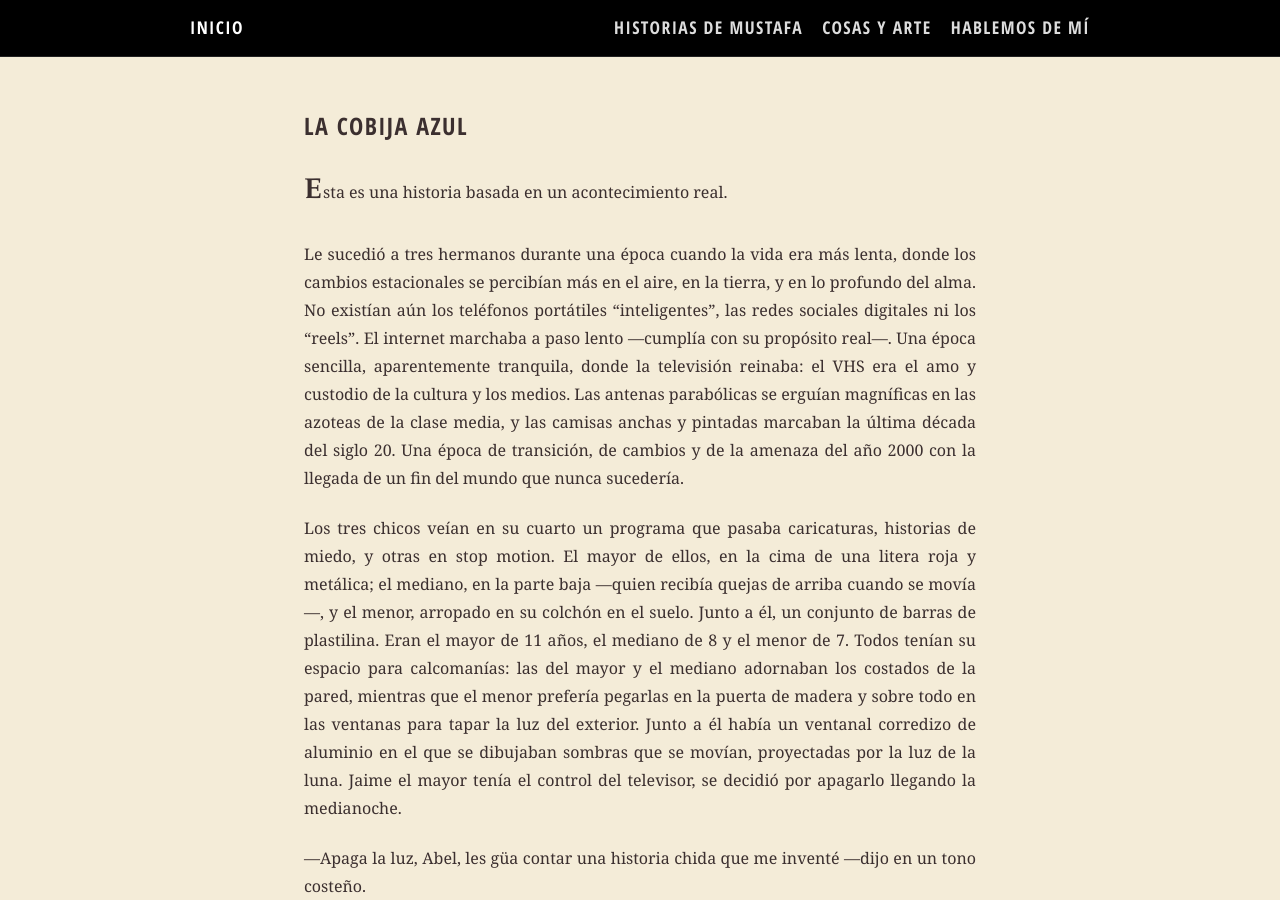
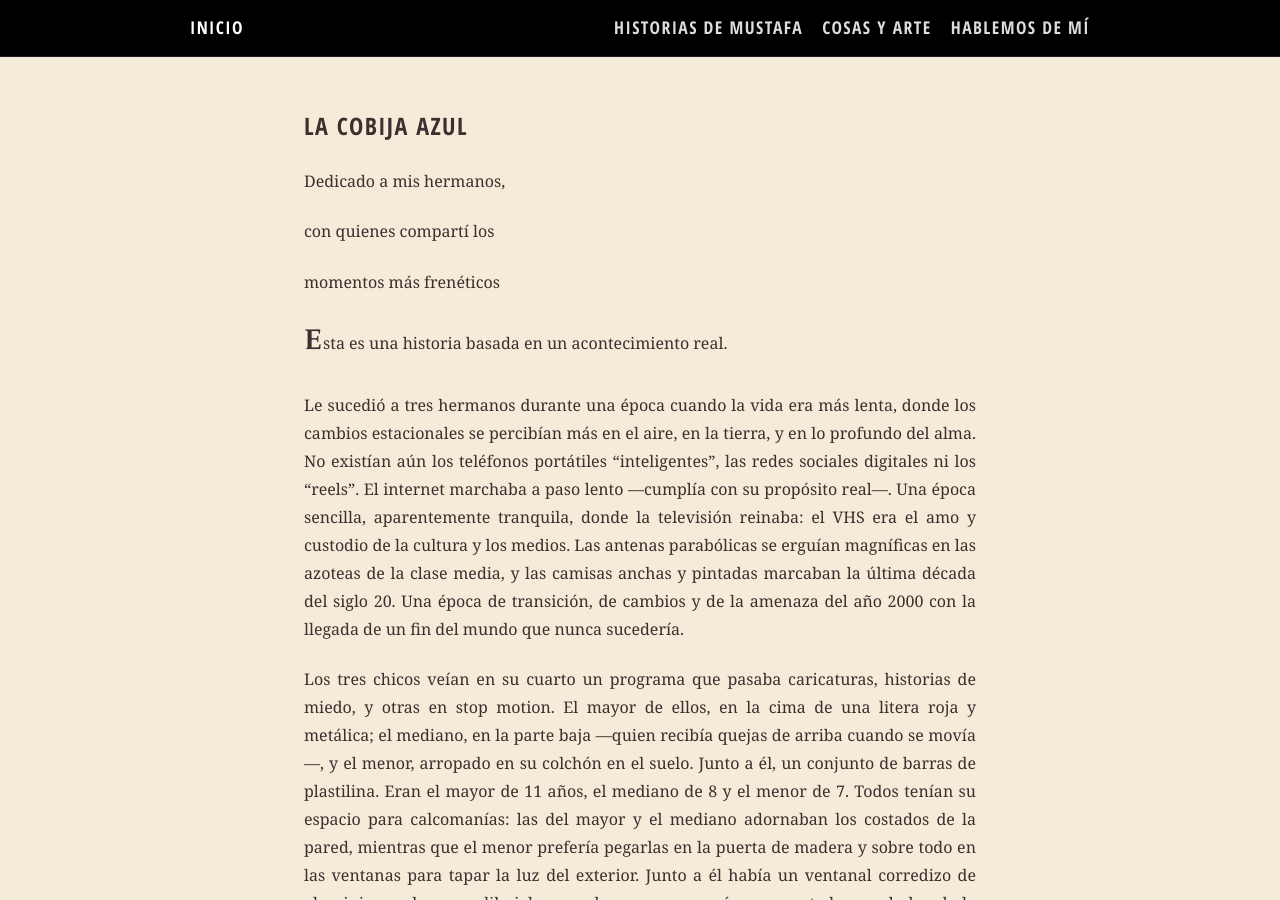
Before and after one commit to mustafaalisaba/mustafaalisaba, a Jekyll site: the page built from _stories/la-cobija-azul.md, in a window 1280 px wide and 900 px high. Built offline with Jekyll 4.4.1, drawn with Linux system fonts in a browser that asks for light colours.

Commit message:
formating

```diff
--- a/_stories/la-cobija-azul.md
+++ b/_stories/la-cobija-azul.md
@@ -7,6 +7,10 @@ permalink: /_stories/la-cobija-azul/
 <article class="story">
 
 <h1>La cobija azul</h1>
+
+<p style="text-align: left;">Dedicado a mis hermanos,</p>
+<p style="text-align: left;">con quienes compartí los</p>
+<p style="text-align: left;">momentos más frenéticos</p>
 
 <p>
   <span class="initial">E</span>sta es una historia basada en un acontecimiento real.
```
